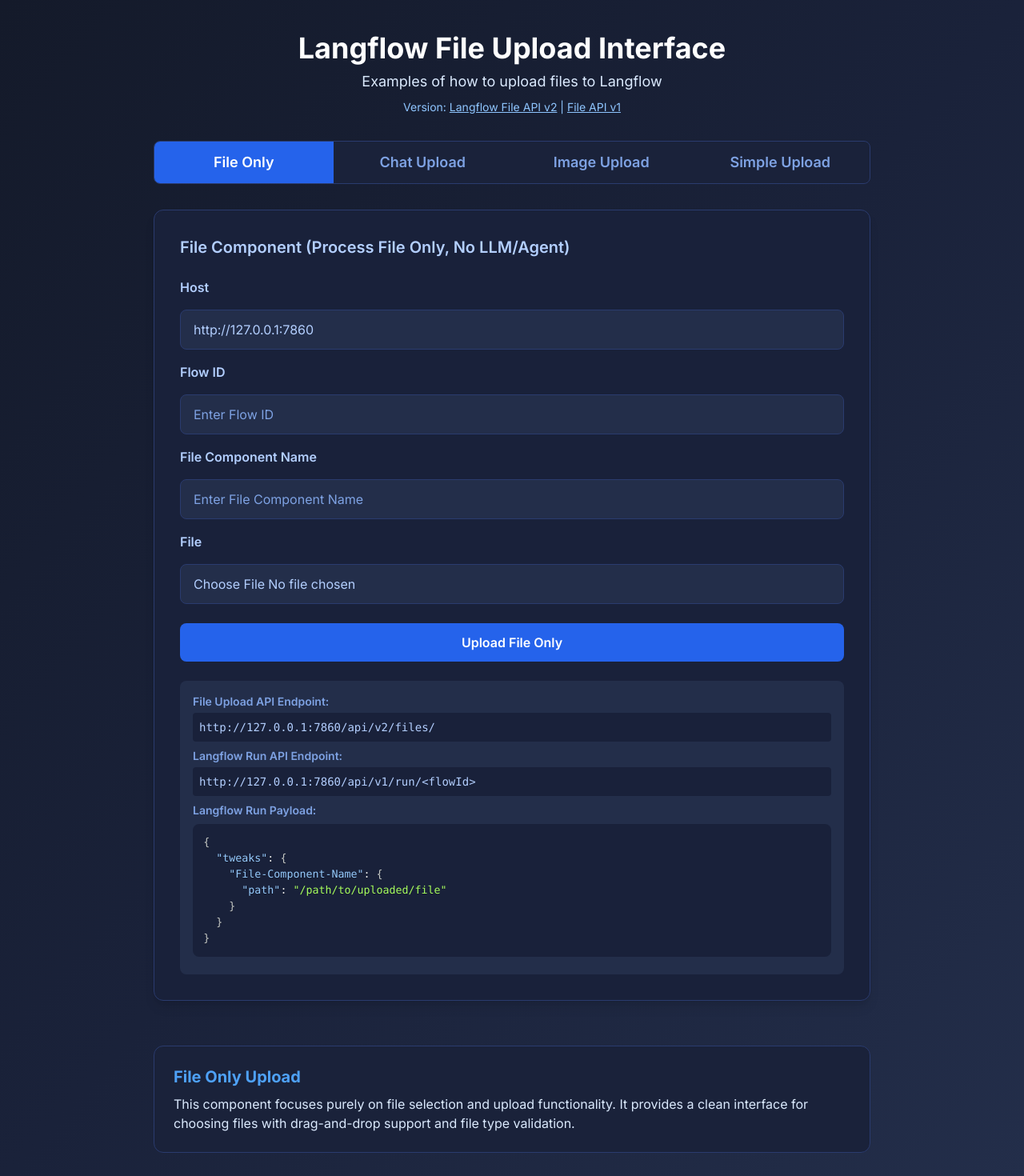
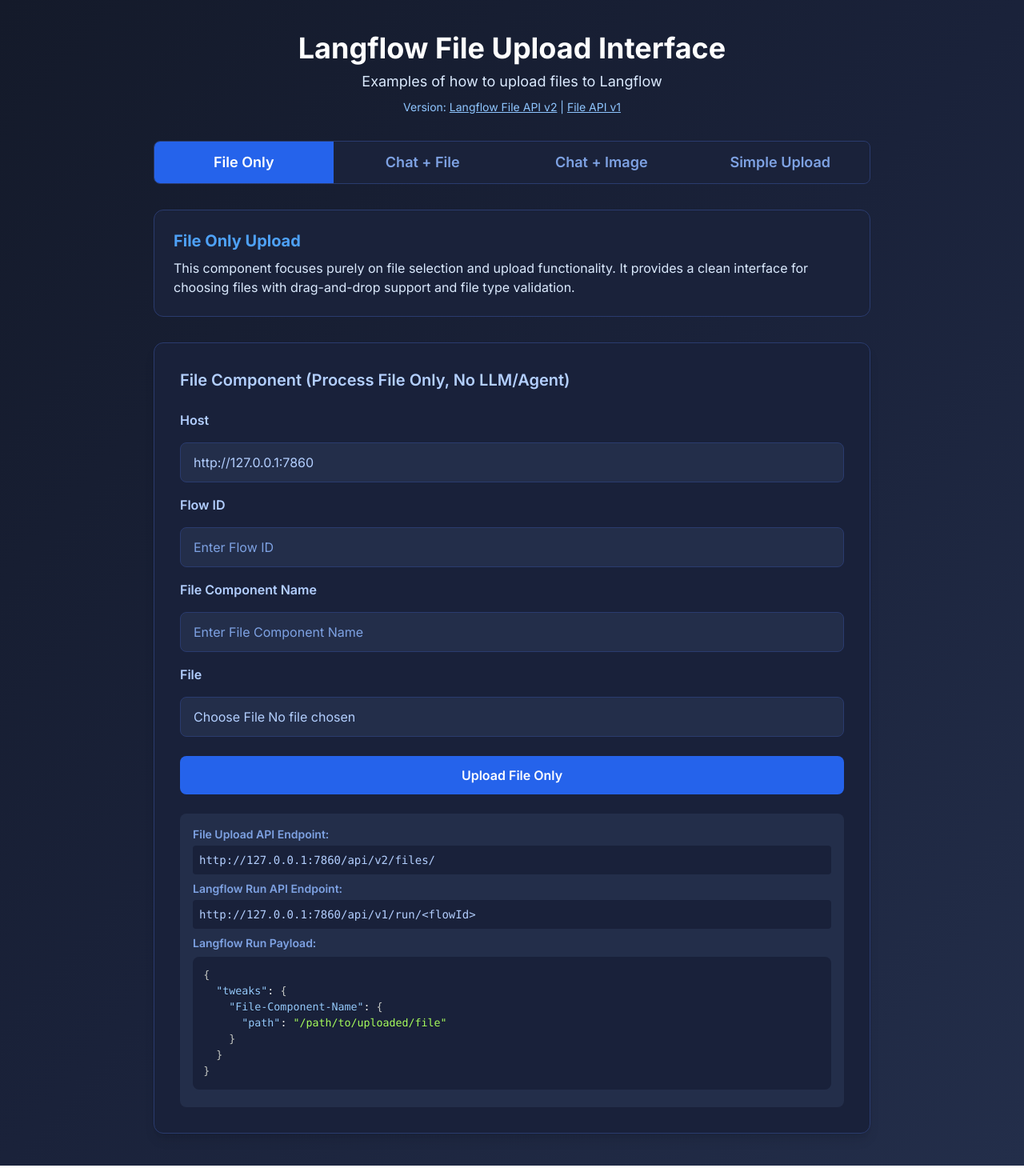
Before and after one commit to SonicDMG/langflow-file-upload-examples, a Next.js app: page / in a window 1280 px wide. Shown: the top 1470 px of the page at 80% size. Built offline with nearby package versions, Linux system fonts and the light colour scheme.

Commit message:
Dynamic path updates to the chat + image card

```diff
--- a/src/app/components/ChatImageCard.js
+++ b/src/app/components/ChatImageCard.js
@@ -64,7 +64,7 @@
   const fileUploadEndpoint = flowId ? `${safeHost.replace(/\/$/, "")}/api/v1/files/upload/${flowId}` : `${safeHost.replace(/\/$/, "")}/api/v1/files/upload/<flowId>`;
   const langflowRunEndpoint = flowId ? `${safeHost.replace(/\/$/, "")}/api/v1/run/${flowId}` : `${safeHost.replace(/\/$/, "")}/api/v1/run/<flowId>`;
   // Use actual uploaded file path if available, otherwise placeholder
-  const uploadedFilePath = imageResponse?.langflowFileUploadResponse?.path || "/path/to/uploaded/image";
+  const uploadedFilePath = imageResponse?.file_path || imageResponse?.langflowFileUploadResponse?.file_path || imageResponse?.path || imageResponse?.langflowFileUploadResponse?.path || "/path/to/uploaded/image";
 
   const payloadPreview = JSON.stringify({
     tweaks: {
--- a/src/app/page.js
+++ b/src/app/page.js
@@ -17,7 +17,7 @@
   },
   {
     key: "chatUpload",
-    label: "Chat Upload",
+    label: "Chat + File",
     card: <ChatFileCard />,
     explanation: {
       heading: "Chat + File Upload",
@@ -26,7 +26,7 @@
   },
   {
     key: "imageUpload",
-    label: "Image Upload",
+    label: "Chat + Image",
     card: <ChatImageCard />,
     explanation: {
       heading: "Image + Text Upload",
@@ -67,14 +67,14 @@
           </button>
         ))}
       </div>
+      {/* Explanation Card */}
+      <div className="w-full max-w-4xl mx-auto bg-[#1a223a] border border-[#2a3b6e] rounded-xl p-6 mb-8">
+        <h3 className="text-xl font-bold text-[#4ea1f7] mb-2">{currentTab.explanation.heading}</h3>
+        <p className="text-blue-100 text-base">{currentTab.explanation.text}</p>
+      </div>
       {/* Upload Card */}
       <div className="flex flex-col gap-12 w-full">
         <div className="w-full max-w-4xl mx-auto">{currentTab.card}</div>
-        {/* Explanation Card */}
-        <div className="w-full max-w-4xl mx-auto bg-[#1a223a] border border-[#2a3b6e] rounded-xl p-6 mt-2">
-          <h3 className="text-xl font-bold text-[#4ea1f7] mb-2">{currentTab.explanation.heading}</h3>
-          <p className="text-blue-100 text-base">{currentTab.explanation.text}</p>
-        </div>
       </div>
     </div>
   );
```
